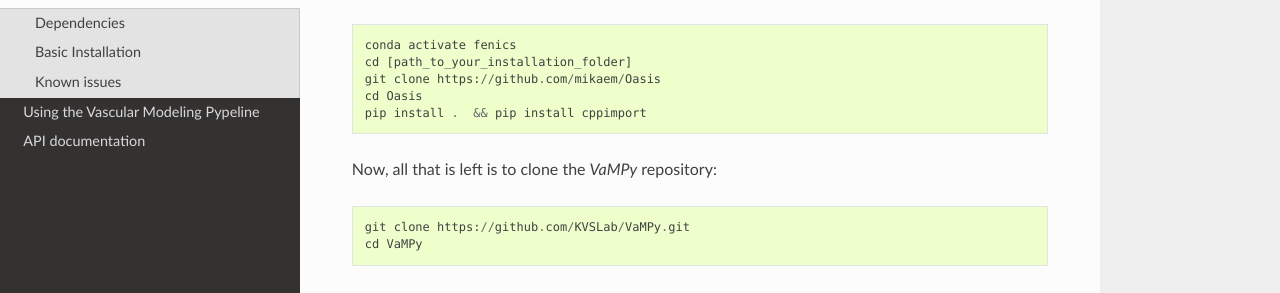
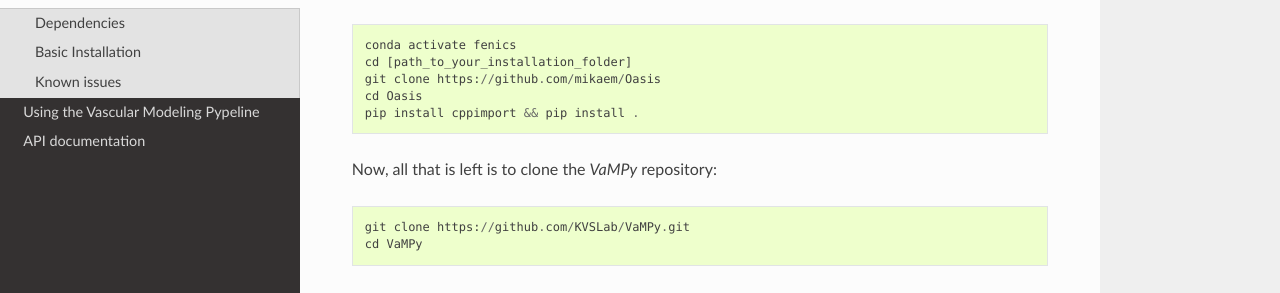
Before and after one commit to KVSlab/VaMPy, a Sphinx documentation site: the page built from docs/source/installation.rst, in a window 1280 px wide and 900 px high, scrolled down 754 px. Shown: the part 154-447 px from the top of the window. Built offline with Sphinx 7.4.7 and the Read the Docs theme 2.0.0, drawn with Linux system fonts in a browser that asks for light colours.

```diff
--- a/docs/source/installation.rst
+++ b/docs/source/installation.rst
@@ -37,7 +37,7 @@ You can do so with the following commands::
     cd [path_to_your_installation_folder]
     git clone https://github.com/mikaem/Oasis
     cd Oasis
-    pip install .  && pip install cppimport
+    pip install cppimport && pip install .
 
 Now, all that is left is to clone the `VaMPy` repository::
 
```
